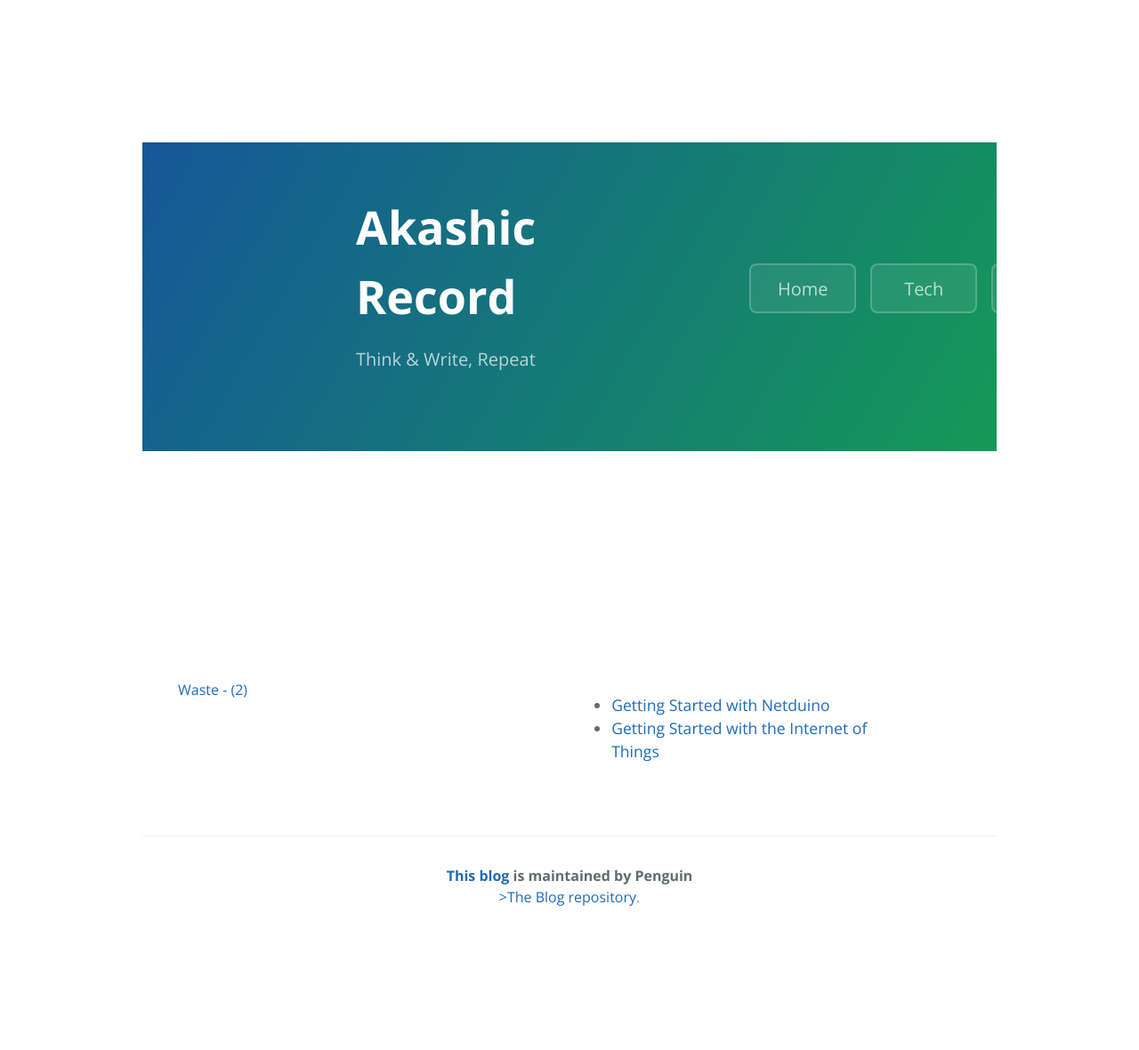
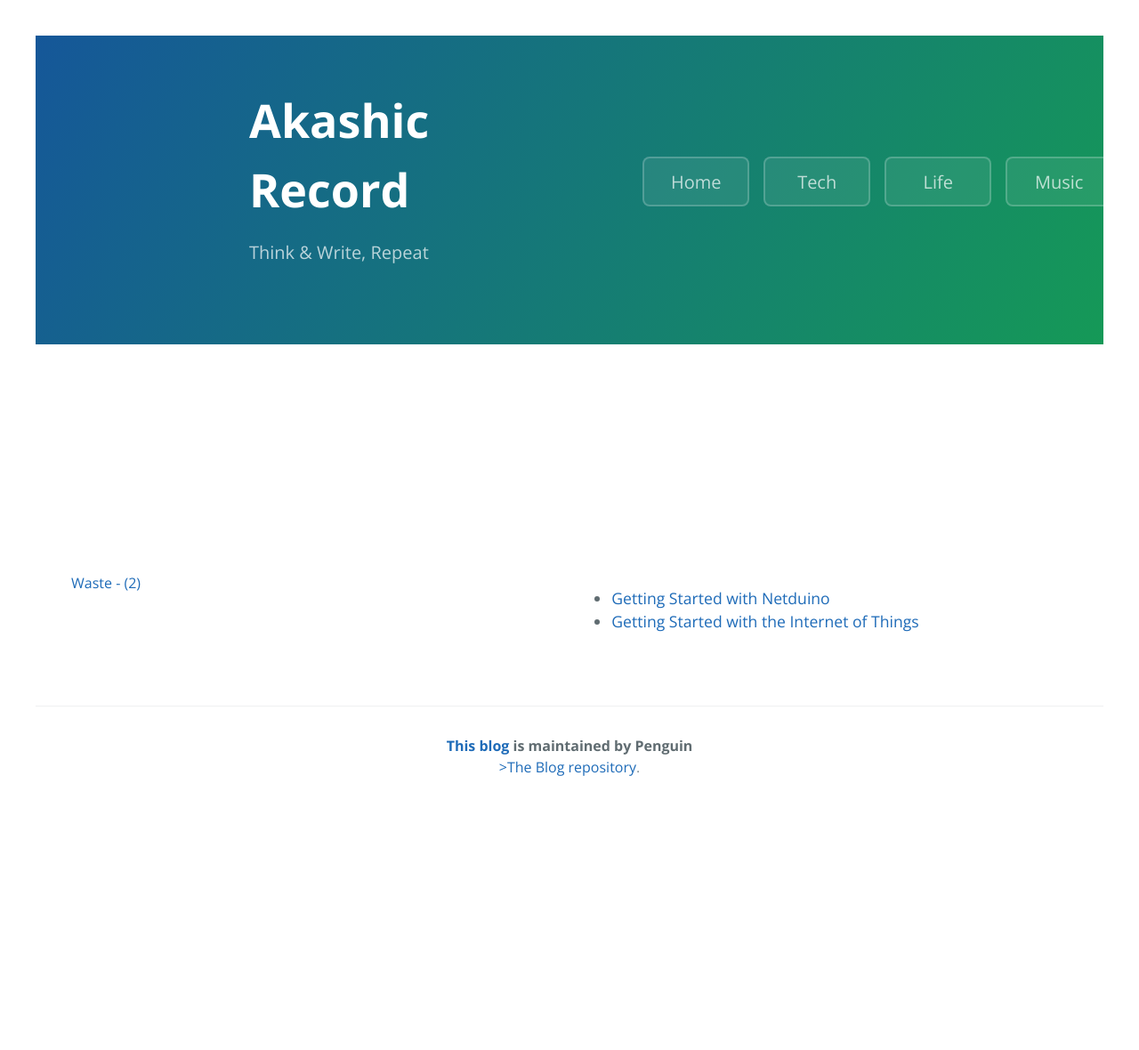
Before and after one commit to sivese/sivese.github.io, a Jekyll site: the page built from index.md, in a window 1280 px wide. Shown: the whole page at 89% size. Built offline with Jekyll 4.4.1, drawn with Linux system fonts in a browser that asks for light colours; after the commit the page ends 914 px from its top, so only the background shows below that.

Commit message:
Update akashic.scss

```diff
--- a/_sass/akashic.scss
+++ b/_sass/akashic.scss
@@ -45,7 +45,7 @@ $hr-border-color: #eff0f1 !default;
 }
 
 body {
-  padding: 10rem;
+  padding: 2.5rem;
   margin: 0;
   font-family: "Open Sans", "Helvetica Neue", Helvetica, Arial, sans-serif;
   font-size: 16px;
```
